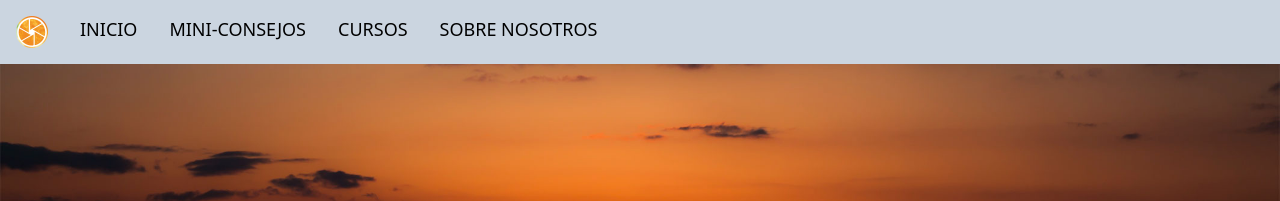
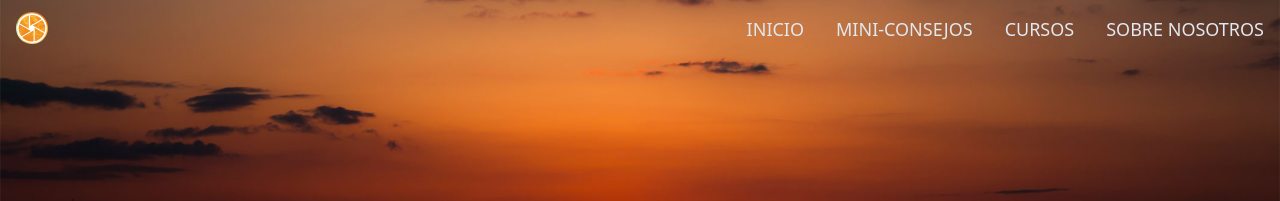
Before and after one commit to alesanmed/unnaranjo, a Nuxt app: page / in a window 1280 px wide. Shown: the top 201 px of the page. Built offline with nearby package versions, Linux system fonts and the light colour scheme; no server answers.

Commit message:
Modified header

```diff
--- a/components/Navbar.vue
+++ b/components/Navbar.vue
@@ -1,10 +1,11 @@
 <template>
-  <div
-    class="flex flex-row uppercase flex-wrap sm:flex-no-wrap text-lg font-medium h-16 bg-gray-400"
-  >
-    <div class="p-4">
+  <div class="flex static md:absolute top-0 w-full">
+    <div class="px-4 py-3">
       <img class="h-8" src="~/assets/img/header/logo_512.png" />
     </div>
+    <div
+      class="flex uppercase flex-wrap flex-grow justify-end sm:flex-no-wrap text-lg text-gray-300 h-16 bg-transparent"
+    >
       <nuxt-link to="/">
         <div class="p-4">Inicio</div>
       </nuxt-link>
@@ -16,6 +17,7 @@
         <div class="p-4">Sobre Nosotros</div>
       </nuxt-link>
     </div>
+  </div>
 </template>
 
 <script>
```
Lines whose indentation alone changed are shown as unchanged.
